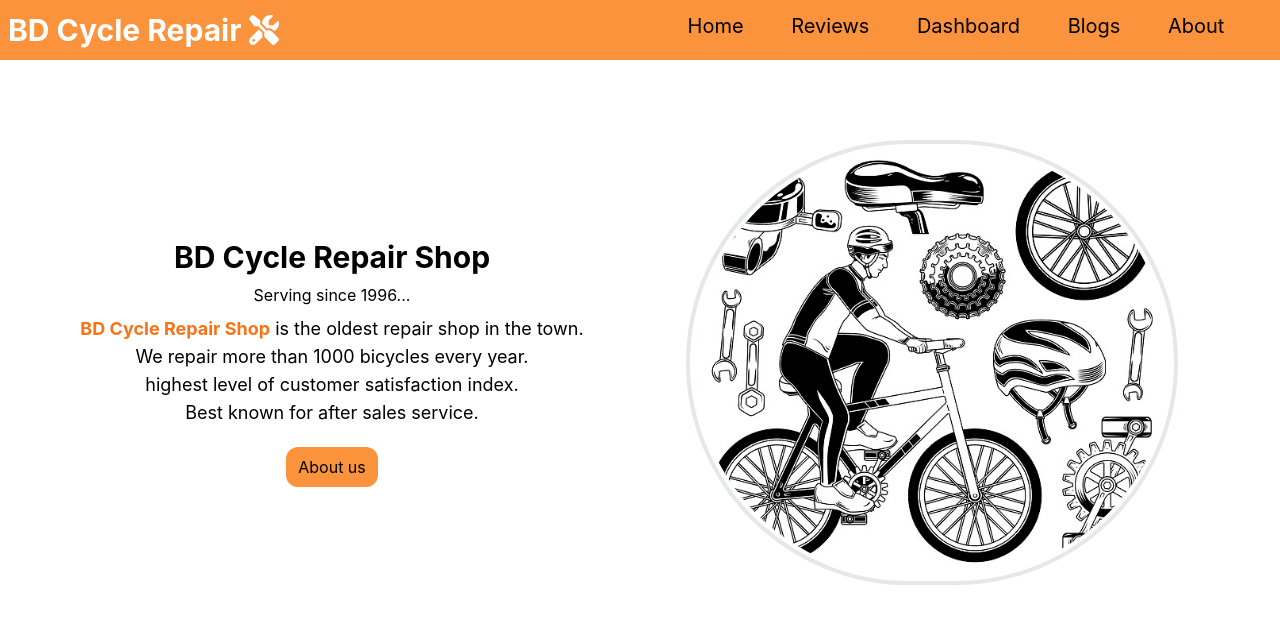
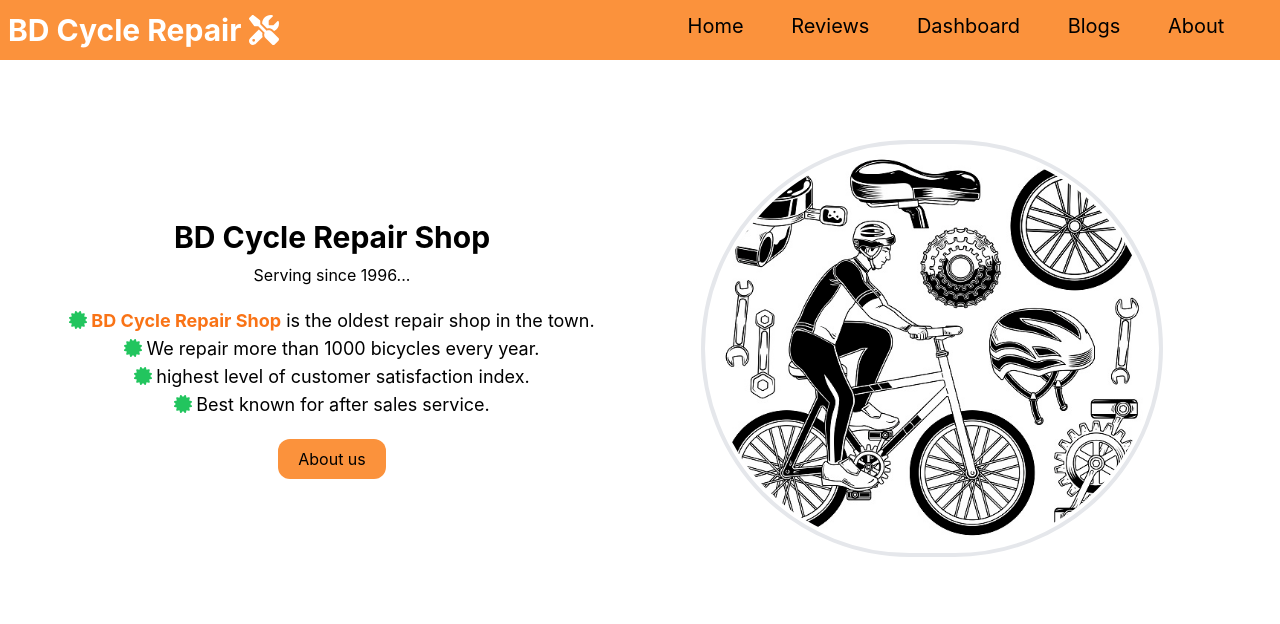
Before and after one commit to rahad2694/product-analysis-website, a React (Create React App) app: page / in a window 1280 px wide. Shown: the top 624 px of the page. Built offline with nearby package versions, Linux system fonts and the light colour scheme.

Commit message:
404 Not Found Component finalized

```diff
--- a/src/components/Header/Header.js
+++ b/src/components/Header/Header.js
@@ -5,7 +5,7 @@ import { Link } from 'react-router-dom';
 
 const Header = () => {
     return (
-        <div className='bg-orange-400 py-3 grid grid-cols-2 px-2'>
+        <div className='bg-orange-400 py-3 grid grid-cols-2 px-2 sticky top-0'>
             <div className='flex justify-start'>
                 <h1 className='text-3xl font-bold text-white'>BD Cycle Repair <FontAwesomeIcon icon={faScrewdriverWrench} /></h1>
             </div>
--- a/src/components/Home/Home.css
+++ /dev/null
@@ -1,6 +0,0 @@
-.intro-img{
-    /* border-radius: 50%; */
-}
-.intro-img img{
-    /* border-radius: 50%; */
-}
--- a/src/components/Home/Home.js
+++ b/src/components/Home/Home.js
@@ -1,23 +1,27 @@
+import { faCertificate } from '@fortawesome/free-solid-svg-icons';
+import { FontAwesomeIcon } from '@fortawesome/react-fontawesome';
 import React from 'react';
-import './Home.css';
 
 const Home = () => {
     return (
+        <div>
             <div className='grid grid-cols-1  my-5 md:flex md:justify-between p-10'>
                 <div className='my-auto mx-auto'>
                     <h1 className='text-3xl font-bold mt-5'>BD Cycle Repair Shop</h1>
-                <p className='py-2'>Serving since 1996...</p>
+                    <p className='py-2 mb-3'>Serving since 1996...</p>
                     <ul className='text-lg'>
-                    <li><span className='text-orange-500 font-bold'>BD Cycle Repair Shop</span> is the oldest repair shop in the town.</li>
-                    <li>We repair more than 1000 bicycles every year.</li>
-                    <li>highest level of customer satisfaction index.</li>
-                    <li>Best known for after sales service.</li>
+                        <li><FontAwesomeIcon className='text-green-500 mr-1' icon={faCertificate} /><span className='text-orange-500 font-bold'>BD Cycle Repair Shop</span> is the oldest repair shop in the town.</li>
+                        <li><FontAwesomeIcon className='text-green-500 mr-1' icon={faCertificate} />We repair more than 1000 bicycles every year.</li>
+                        <li><FontAwesomeIcon className='text-green-500 mr-1' icon={faCertificate} />highest level of customer satisfaction index.</li>
+                        <li><FontAwesomeIcon className='text-green-500 mr-1' icon={faCertificate} />Best known for after sales service.</li>
                     </ul>
-                <button className='bg-orange-400 py-2 px-3 rounded-xl hover:text-white my-5'>About us</button>
+                    <button className='bg-orange-400 py-2 px-5 rounded-xl hover:text-white my-5'>About us</button>
                 </div>
                 <div className='intro-img flex justify-center w-auto align-middle my-5'>
-                <img className='w-4/5 border-4 p-1 rounded-full' src="../../images/intro.jpg" alt="" />
+                    <img className='w-3/4 border-4 p-1 rounded-full' src="../../images/intro.jpg" alt="" />
                 </div>
+            </div>
+
         </div>
     );
 };
--- a/src/components/NotFound/NotFound.js
+++ b/src/components/NotFound/NotFound.js
@@ -1,9 +1,14 @@
+import { faXmark, faXmarksLines, faXmarkSquare } from '@fortawesome/free-solid-svg-icons';
+import { FontAwesomeIcon } from '@fortawesome/react-fontawesome';
 import React from 'react';
 
 const NotFound = () => {
     return (
         <div>
-            404 Not Found!
+            <h1 className='text-3xl text-red-500 mt-10'><FontAwesomeIcon icon={faXmarkSquare}></FontAwesomeIcon> 404 Not Found <FontAwesomeIcon icon={faXmarkSquare}></FontAwesomeIcon></h1>
+            <div className='flex justify-center'>
+                <img className='w-2/4' src="https://img.freepik.com/free-vector/tiny-people-examining-operating-system-error-warning-web-page-isolated-flat-illustration_74855-11104.jpg?t=st=1649084712~exp=1649085312~hmac=8fa94a9e7e270aea4462977d8c60ce03c3cff45e8202a436c20141cd496d80db&w=740" alt="" />
+            </div>
         </div>
     );
 };
--- a/src/components/Review/Review.js
+++ b/src/components/Review/Review.js
@@ -2,8 +2,8 @@ import React from 'react';
 
 const Review = () => {
     return (
-        <div>
-            I am review
+        <div className=''>
+            regerrgeger
         </div>
     );
 };
```
Lines whose indentation alone changed are shown as unchanged.
